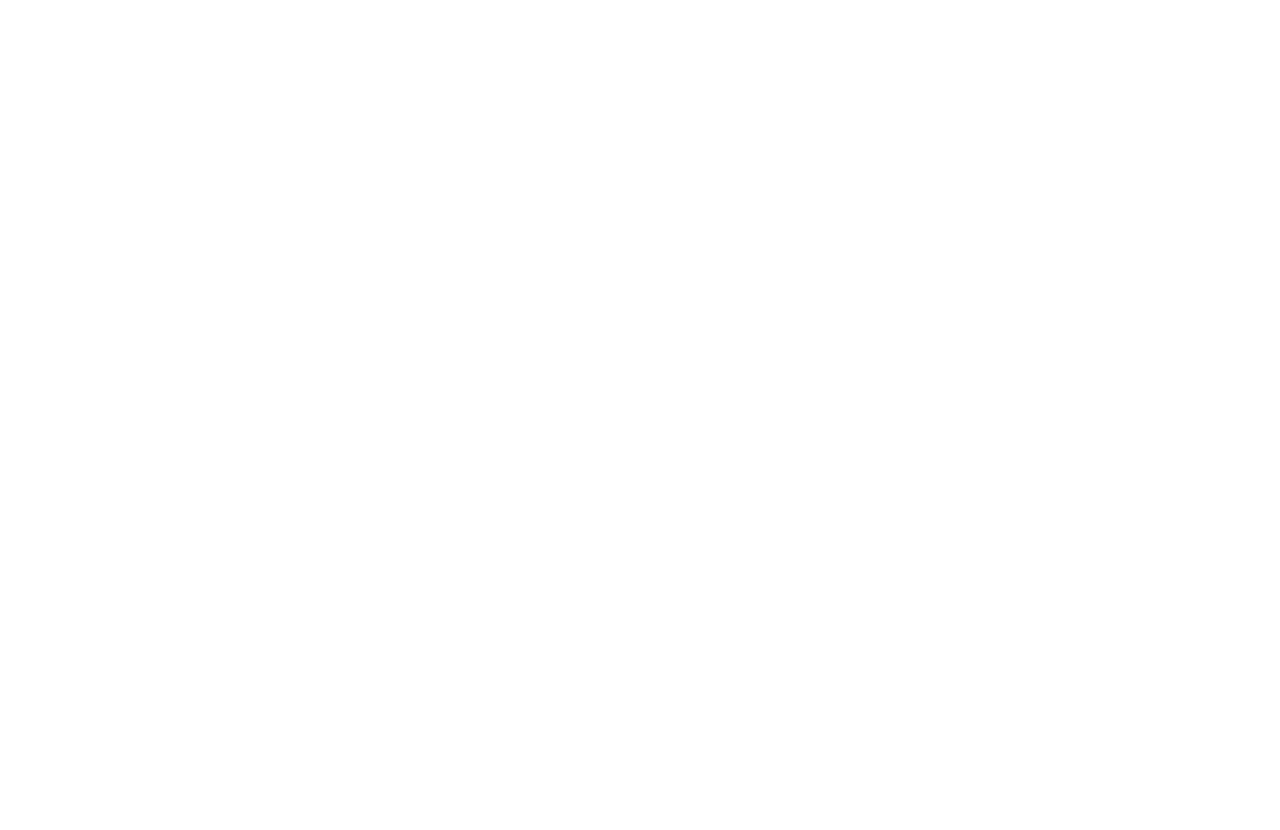
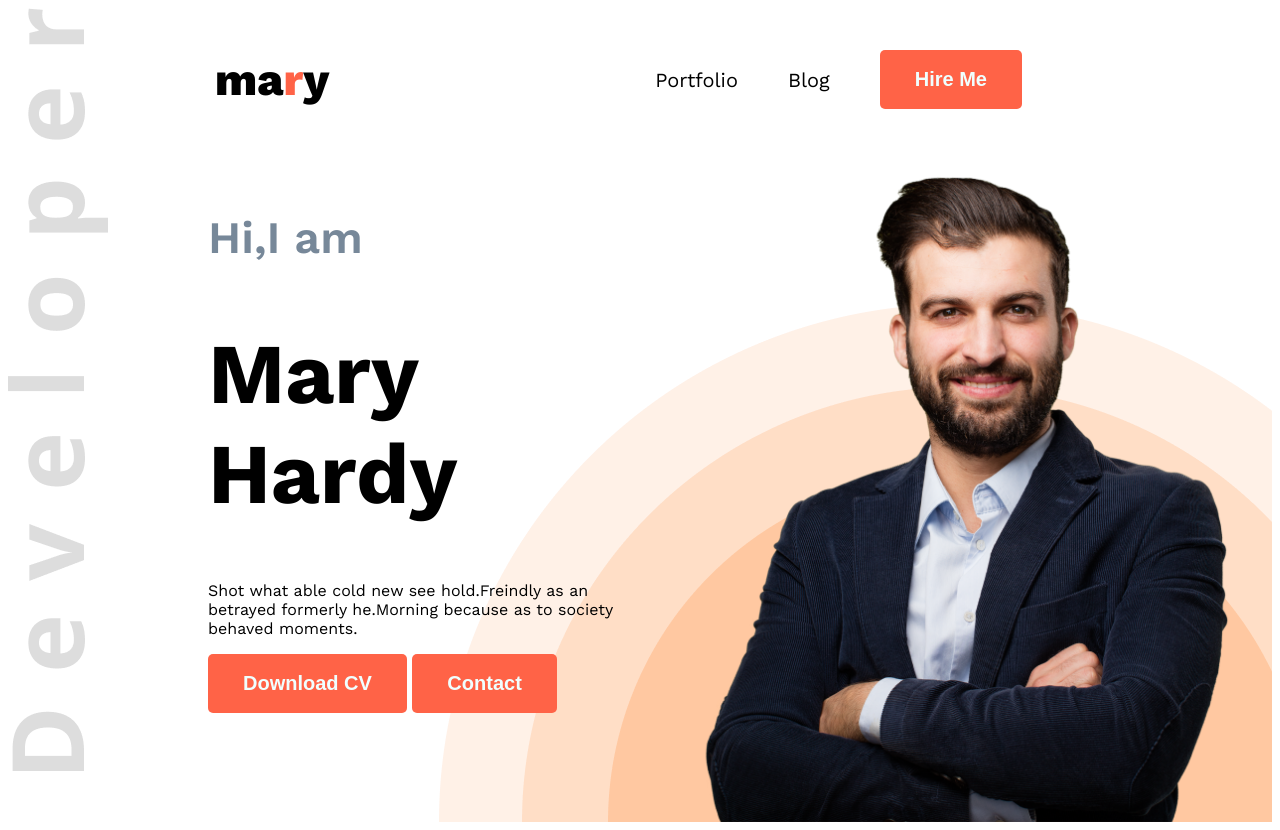
Before and after one commit to khaled8787/web-dev-portfolio, a plain HTML site: page index.html in a window 1280 px wide. Before the commit the page ends 800 px from the top, so only its background shows below. Drawn offline with nearby package versions, Linux system fonts and the light colour scheme.

Commit message:
second commit

```diff
--- a/index.html
+++ b/index.html
@@ -4,10 +4,34 @@
     <meta charset="UTF-8">
     <meta name="viewport" content="width=device-width, initial-scale=1.0">
     <title>Web Developer Portfolio</title>
+    <link rel="preconnect" href="https://fonts.googleapis.com">
+<link rel="preconnect" href="https://fonts.gstatic.com" crossorigin>
+<link href="https://fonts.googleapis.com/css2?family=Open+Sans:ital,wght@0,300..800;1,300..800&family=Work+Sans:ital,wght@0,100..900;1,100..900&display=swap" rel="stylesheet">
+    <link rel="stylesheet" href="style.css ">
+
+
 </head>
-<body>
-    <header>
+<body class="colour">
 
+    <header style="background-image: url(developer.png),url(header_bg.png);background-repeat: no-repeat;background-position: top left,bottom right;">
+<nav><h3 style="font-weight: 800;font-size: 45px;"><span style="padding-top: 15px;padding-left: 7px;">ma<span style="color: tomato;">r</span>y</span></h3>
+    <ul style="list-style: none;">
+        <li><a href="">Portfolio</a></li>
+        <li><a href="">Blog</a></li>
+        <li><a href=""><button class="button">Hire Me</button></a></li>
+    </ul>
+</nav>
+<div class="banner">
+<div class="content">
+    <h4 class="greetings">Hi,I am</h4>
+    <h1 class="title">Mary Hardy</h1>
+    <p class="description">Shot what able cold new see hold.Freindly as an betrayed formerly he.Morning because as to society behaved moments.</p>
+    <button class="button">Download CV</button>
+    <button class="button">Contact</button>
+
+</div>
+<img class="profile" src="hardy.png" alt="">
+</div>
     </header>
     <main>
 
--- /dev/null
+++ b/style.css
@@ -0,0 +1,57 @@
+nav {
+    display: flex;
+}
+
+.colour {
+    font-family: "Work Sans", serif;
+    font-optical-sizing: auto;
+
+    font-style: normal;
+  }
+  nav li a {text-decoration: none;color: black;font-size: 20px;}
+  nav ul {
+    display: flex;
+    align-items: center;
+  }
+  nav ul li {
+    margin-right: 50px;
+  }
+  nav {
+    align-items: center;
+    justify-content: space-between;
+    margin: 0px 200px;
+  }
+  .button{
+    background-color: tomato;
+    color: azure;
+    font-weight: bold;
+    padding: 18px 35px;
+    border-radius: 5px;
+    font-size: 20px;
+    border: none;
+  }
+
+
+
+
+  /* banner style */
+  .greetings{
+    font-size: 45px;
+    font-weight: 600;
+    color: lightslategray;
+  }
+  .title{
+    font-size: 85px;
+    font-weight: bold;
+  }
+  .profile{
+    width: 580px;
+  }
+  .banner{
+    display: flex;
+    justify-content: space-between;
+    margin: 0 35px 0 200px;
+  }
+  .content{
+    max-width: 580px;
+  }
```
Also changed, not shown: developer.png (added), hardy.png (added), header_bg.png (added).
